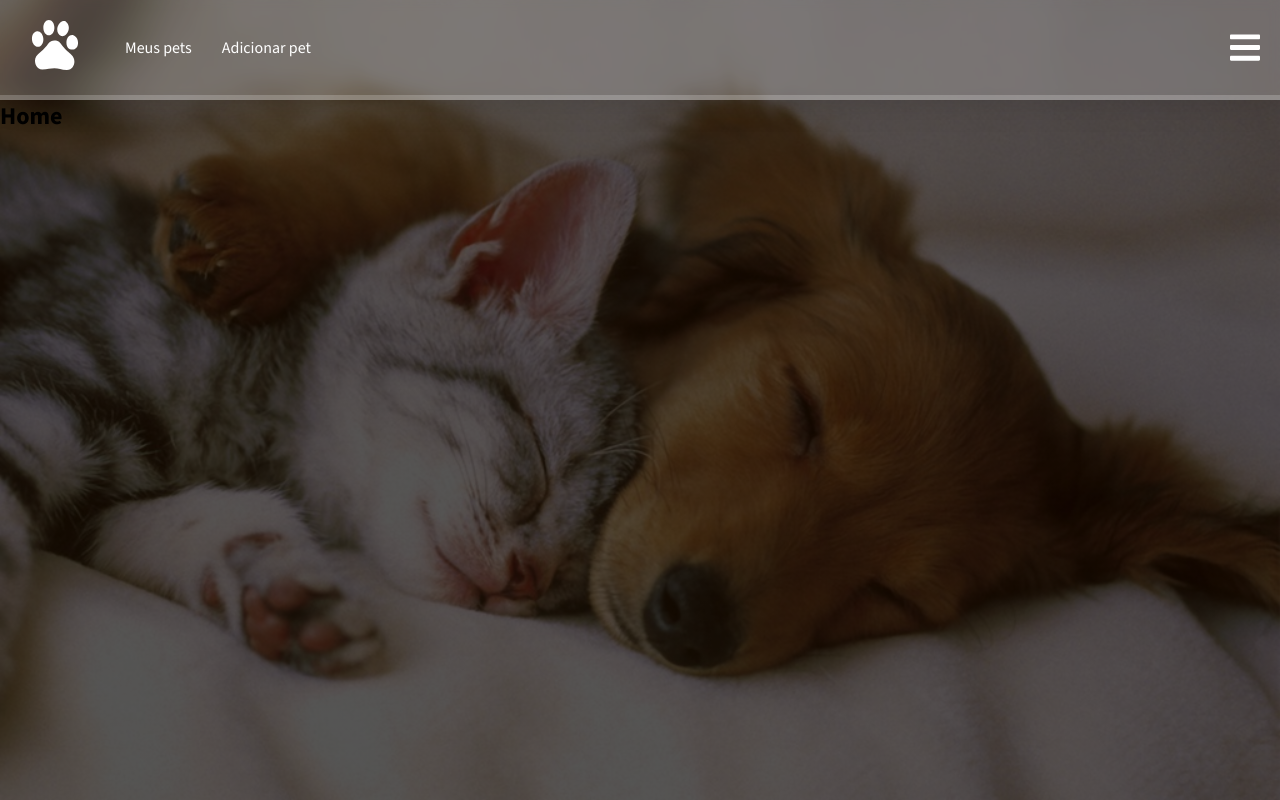
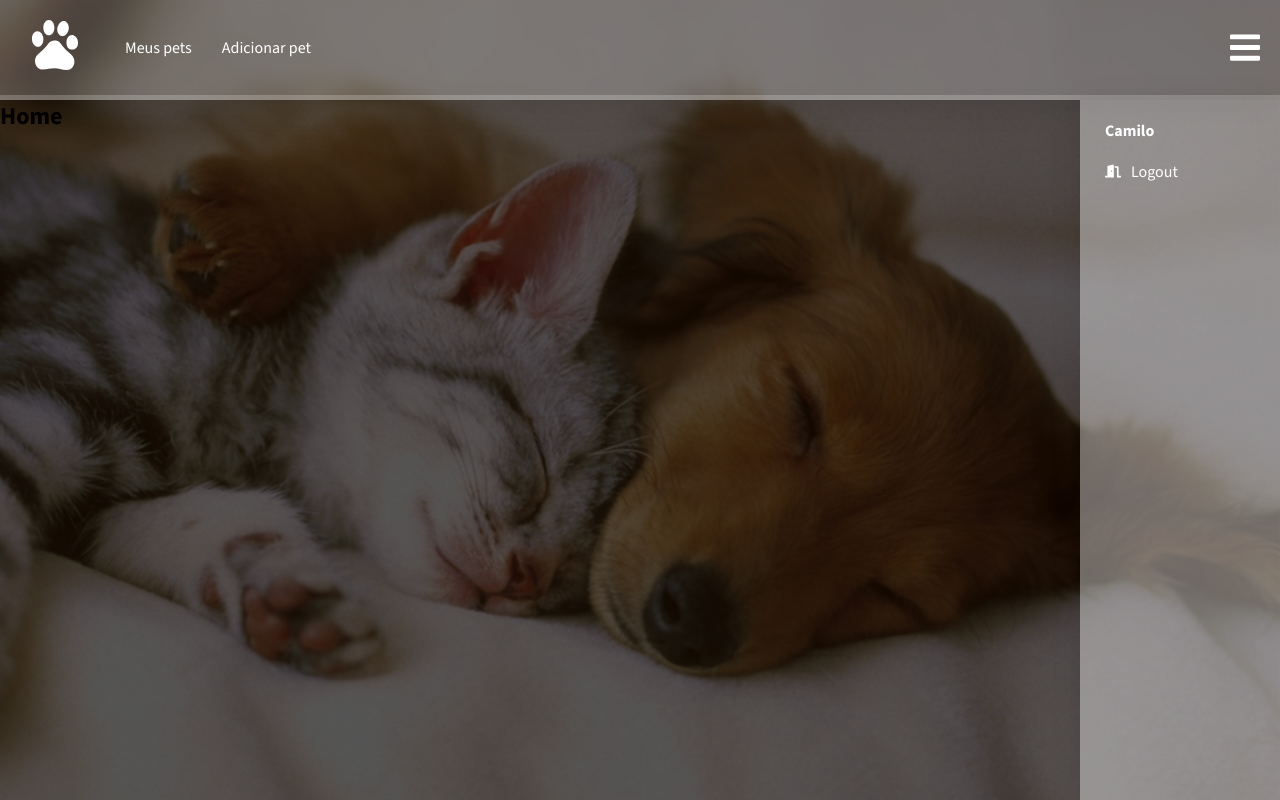
Before and after one commit to camilomunhoz/aumiau, a React (Create React App) app in the folder client/: page / in a window 1280 px wide. Built offline with nearby package versions, Linux system fonts and the light colour scheme; sample sign-in values are in the browser's storage.

Commit message:
Logout and side nav

```diff
--- a/client/src/auth.js
+++ b/client/src/auth.js
@@ -4,7 +4,10 @@ const isLogged = () => {
 
 const authenticate = (id) => localStorage.setItem("aumiau_logged", id);
 
-const unauthenticate = () => localStorage.removeItem("aumiau_logged");
+const unauthenticate = () => {
+  localStorage.removeItem("aumiau_logged");
+  document.location.reload();
+};
 
 export default isLogged;
 export { authenticate, unauthenticate };
--- a/client/src/components/layouts/Navbar.js
+++ b/client/src/components/layouts/Navbar.js
@@ -1,9 +1,17 @@
 import { Link } from "react-router-dom";
 import Logo from "./Logo";
 import styles from "./Navbar.module.css";
-import { FaBars } from "react-icons/fa";
+import { FaBars, FaDoorOpen } from "react-icons/fa";
+import { useState } from "react";
+import { unauthenticate } from "../../auth";
 
 function Navbar() {
+  const [menu, setMenu] = useState("active");
+  const username = "Camilo";
+  function toggleMenu() {
+    menu === "active" ? setMenu("unactive") : setMenu("active");
+  }
+
   return (
     <nav>
       <div className={styles.nav_left_items}>
@@ -17,9 +25,29 @@ function Navbar() {
           Adicionar pet
         </Link>
       </div>
-      <div className={styles.nav_right_items}>
+      <div className={styles.nav_right_items} onClick={toggleMenu}>
         <FaBars id={styles.user_icon} />
       </div>
+      {/* Menu lateral */}
+      {
+        <div
+          id={styles.side_menu}
+          className={menu === "active" ? styles.active_menu : null}
+        >
+          <ul>
+            <li>{username}</li>
+            <li
+              id={styles.logout_btn}
+              onClick={() => {
+                unauthenticate();
+              }}
+            >
+              <FaDoorOpen />
+              Logout
+            </li>
+          </ul>
+        </div>
+      }
     </nav>
   );
 }
--- a/client/src/components/layouts/Navbar.module.css
+++ b/client/src/components/layouts/Navbar.module.css
@@ -1,7 +1,10 @@
+/* Navbar */
 nav {
   height: 100px;
   display: flex;
   align-items: center;
+  position: relative;
+  z-index: 1;
   /* From https://css.glass */
   background: rgba(255, 255, 255, 0.24);
   box-shadow: 0 4px 30px rgba(0, 0, 0, 0.1);
@@ -42,3 +45,47 @@ nav {
   color: white;
   height: 100%;
 }
+
+/* Side menu */
+#side_menu {
+  position: absolute;
+  bottom: 0;
+  right: 0;
+  transform: translateY(calc(100% + 5px));
+  background: rgba(255, 255, 255, 0.4);
+  box-shadow: 0 4px 30px rgba(0, 0, 0, 0.1);
+  backdrop-filter: blur(5px);
+  -webkit-backdrop-filter: blur(5px);
+  justify-content: space-between;
+  color: white;
+  min-height: calc(100vh - 100px);
+  transition: 0.2s ease;
+  width: 0;
+}
+.active_menu {
+  width: 200px !important;
+}
+#side_menu ul {
+  list-style: none;
+  padding: 0;
+}
+#side_menu li {
+  padding: 10px 25px;
+  transition: background 0.2s ease;
+  width: 200px;
+}
+#side_menu ul li:first-of-type {
+  font-weight: 800;
+  margin-top: 10px;
+}
+#side_menu ul li:not(li:first-of-type) {
+  cursor: pointer;
+}
+#side_menu ul li:not(li:first-of-type):hover {
+  background-color: #fff3;
+}
+#logout_btn svg {
+  position: relative;
+  margin-right: 10px;
+  bottom: -2px;
+}
--- a/client/src/index.css
+++ b/client/src/index.css
@@ -6,6 +6,7 @@ body {
   background-repeat: no-repeat;
   background-size: cover;
   background-position-y: 50%;
+  overflow-x: hidden;
 }
 * {
   box-sizing: border-box !important;
```
